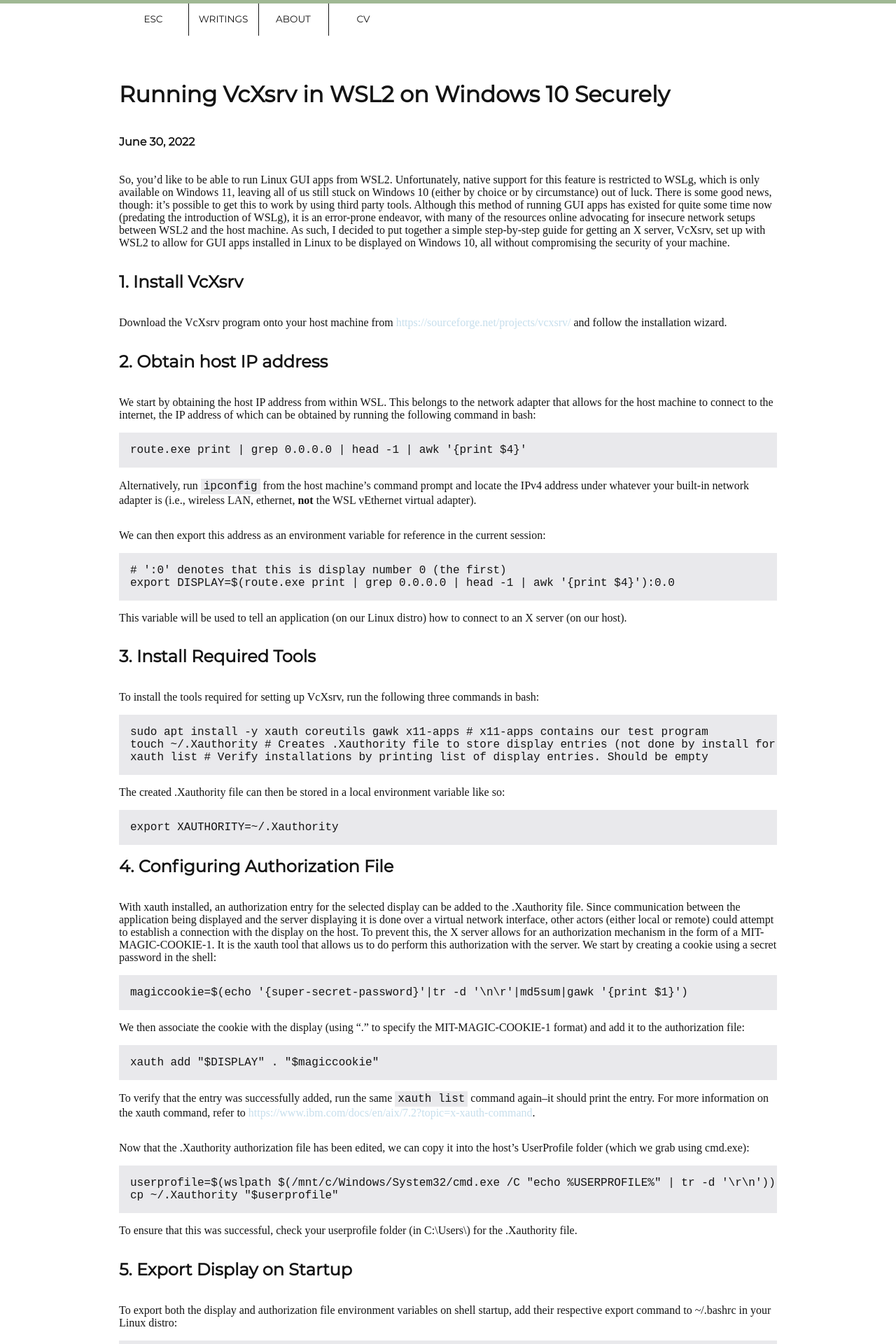
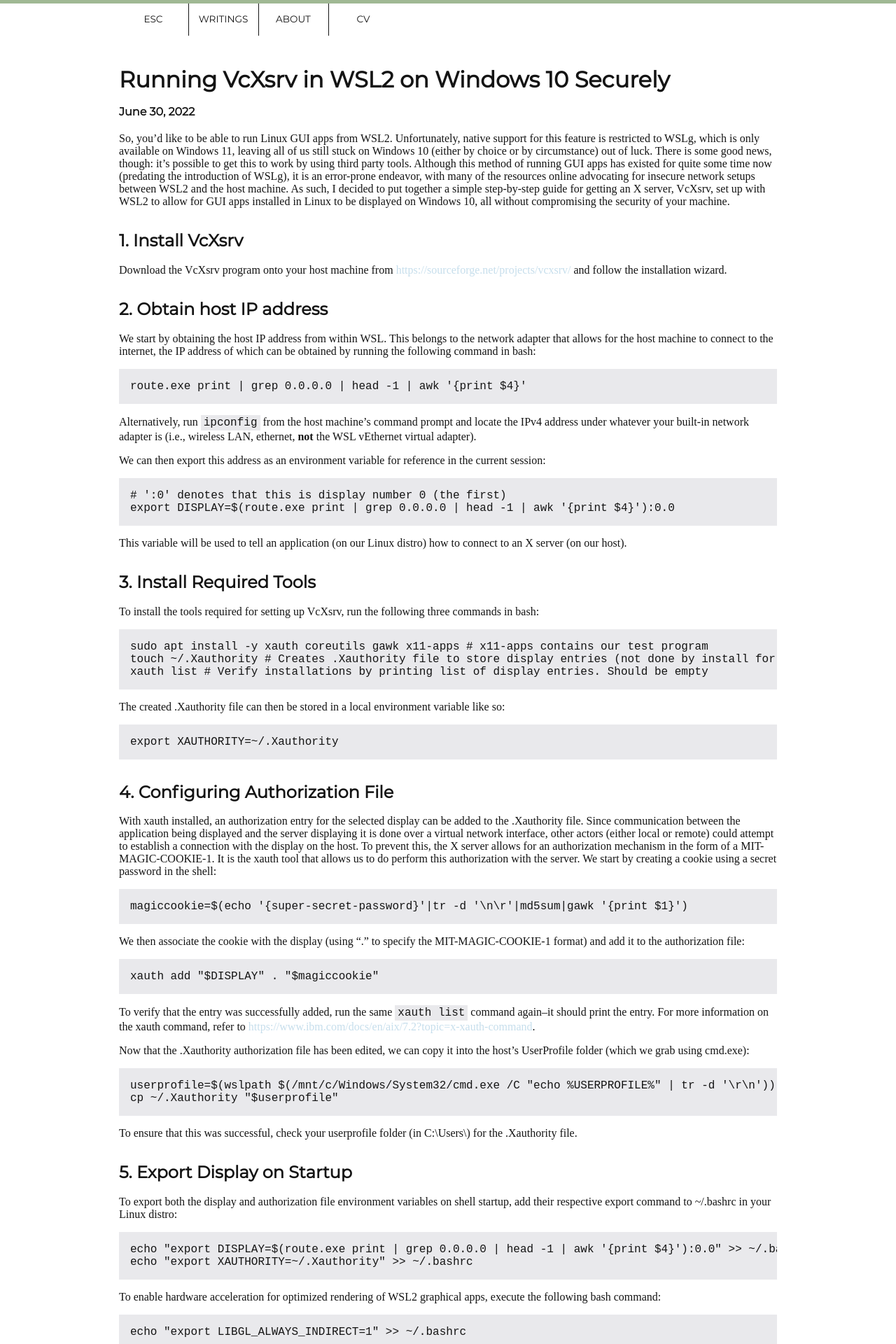
Before and after one commit to eacrawford02/eacrawford02.github.io, a Jekyll site: the page built from _posts/2022-06-30-vcxsrv-tutorial.md, in a window 1280 px wide. Shown: the top 1920 px of the page at 70% size. Built offline with Jekyll 4.4.1, drawn with Linux system fonts in a browser that asks for light colours; nearby versions of some CDN libraries.

Commit message:
Fixed paragraph and header spacing

```diff
--- a/assets/css/main.css
+++ b/assets/css/main.css
@@ -53,6 +53,10 @@
   font-family: 'montserratregular', sans-serif;
 }
 
+h1, h4, p {
+  margin-top: 0;
+}
+
 a {
   color: #c6deec;
   text-decoration: none;
@@ -66,6 +70,7 @@
 div.highlighter-rouge {
   white-space: pre-wrap;
   padding-left: 1rem;
+  margin-bottom: 1em;
   overflow-x: auto;
   background-color: #E9E9EC;
 }
```
